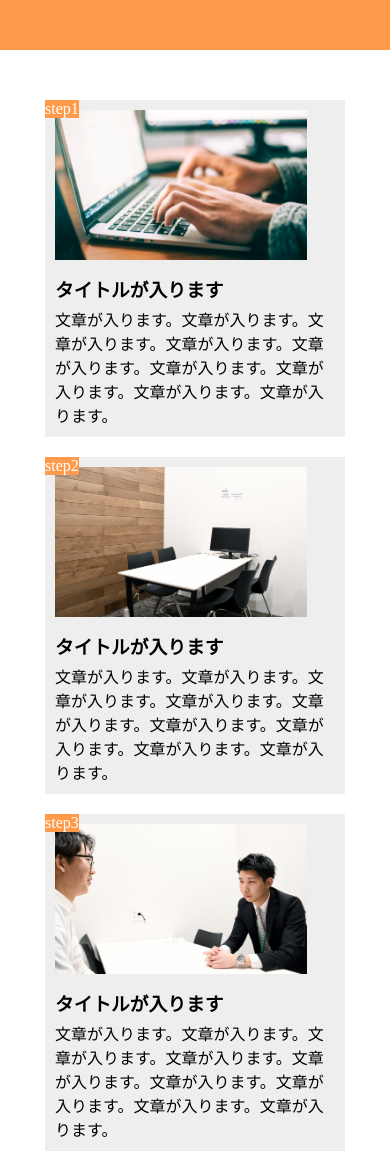
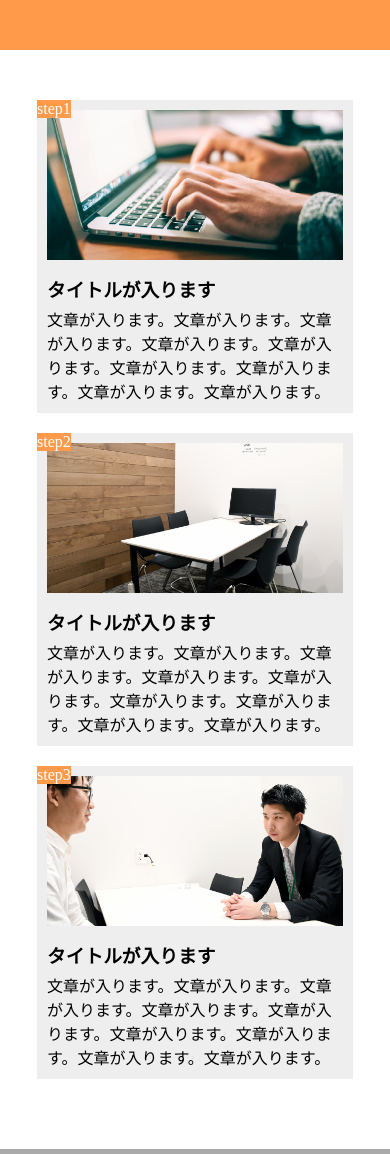
Before and after one commit to nao199803/kadai, a plain HTML site: page index.html in a window 390 px wide. Shown: the top 1154 px of the page. Drawn offline with Linux system fonts and the light colour scheme.

Commit message:
kadaihtml

```diff
--- a/style.css
+++ b/style.css
@@ -66,7 +66,7 @@ footer {
 }
 @media screen and (max-width: 768px) {
   main{
-    width: 100%;
+    width: 90%;
   margin: 0 auto;
   margin: 50px auto;
   display: flex;
@@ -76,18 +76,11 @@ footer {
 }
 
   .box{
+    width: 90%;
     margin-right: 0px;
    margin-bottom:20px;
   }
-.box1{
-  width: 90%;
-}
-.box2{
-width: 90%;
-}
-.box3{
-  width: 90%
-}
+
 
 
 }
```
